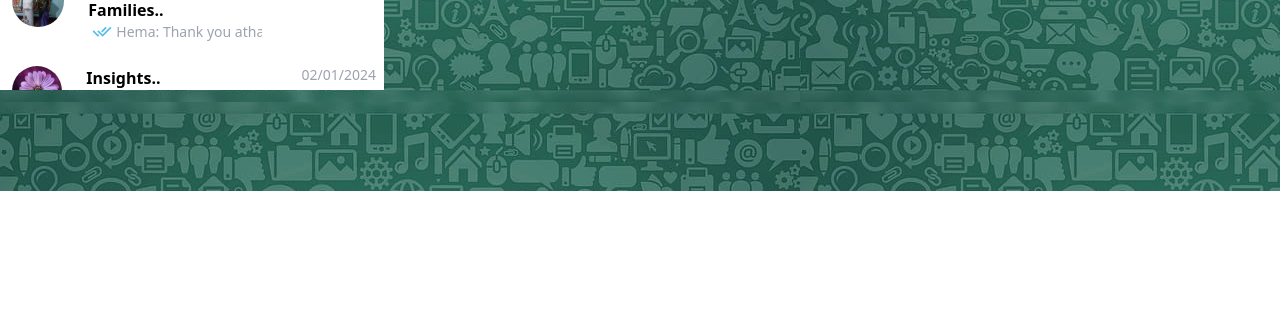
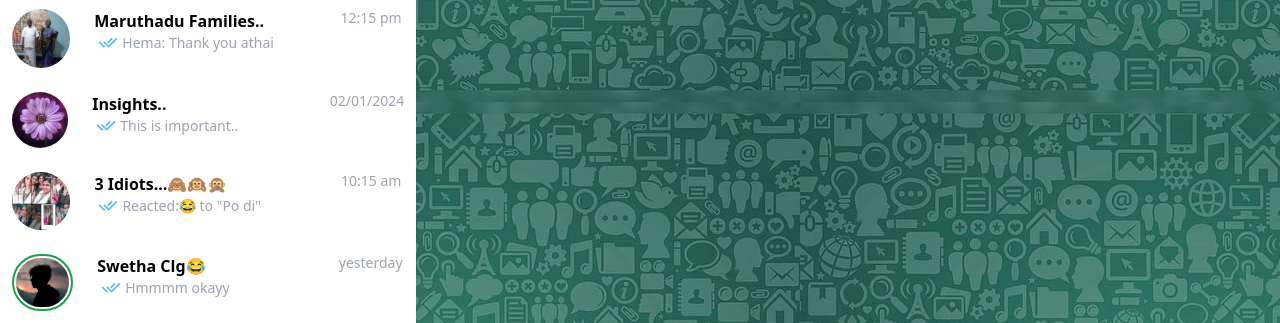
Before and after one commit to Vaigarai14/whatsappui, a website: page index.html in a window 1280 px wide. Shown: the part 609-932 px from the top of the page. Before the commit the page ends 800 px from the top, so only its background shows below. Drawn offline with nearby package versions, Linux system fonts and the light colour scheme.

Commit message:
Changes made for moblie view adjustment

```diff
--- a/index.html
+++ b/index.html
@@ -11,7 +11,7 @@
 
 <body class="">
     <!--  -->
-    <section class="w-96">
+    <section class="w-[26em]">
         <div class=" bg-emerald-800 sticky top-0">
             <div class=" flex justify-between p-3 pt-5">
                 <h2 class=" text-white ">
@@ -82,7 +82,7 @@
             </div>
         </div>
         <!-- chat section -->
-        <section id="status_bar" class=" bg-white overflow-y-scroll scroll-smooth h-[36em]">
+        <section id="status_bar" class=" bg-white overflow-y-scroll scroll-smooth h-[37  em]">
             <div class="flex  hover:bg-slate-200">
                 <div class=" p-2 rounded-full">
                     <img class="rounded-full " src="./assets/clg.png" alt="profile_img1" width="65px">
@@ -421,7 +421,7 @@
 
         <!-- status -->
 
-        <section id="test" class=" w-96 h-lvh bg-white ">
+        <section id="test" class="w-[26em] h-[40em] bg-white ">
             <!-- invisible -->
             <div class="flex justify-between">
                 <div class="m-4">
```
Also changed, not shown: output.css.
